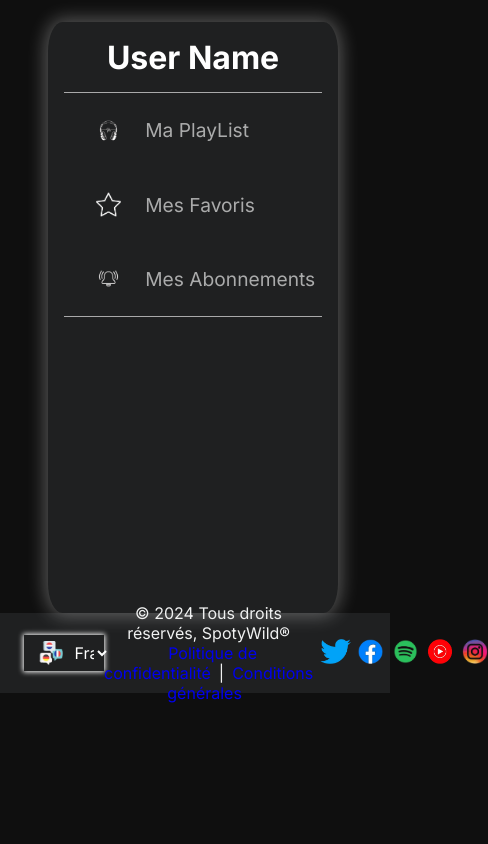
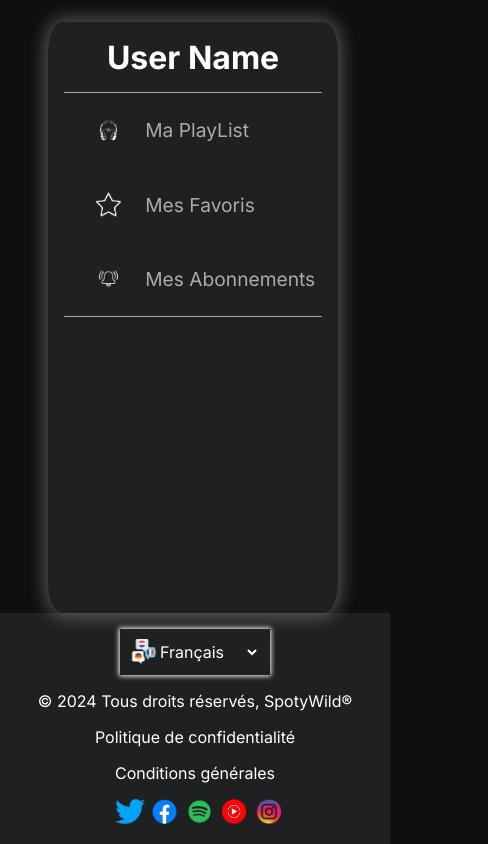
Before and after one commit to WildCodeSchool-2024-09/JS-Nantes-P2-Spotywild, a React (Vite) app in the folder client/: page /Politique in a window 390 px wide. Shown: the part 983-1827 px from the top of the page, 488 px wide, since content can reach past the window. Before the commit the page ends 1686 px from the top, so only its background shows below. Built offline with nearby package versions, Linux system fonts and the light colour scheme.

Commit message:
Footer : The responsive is done but note the menu.

```diff
--- a/client/src/Globals.css
+++ b/client/src/Globals.css
@@ -27,6 +27,9 @@ body {
 #root {
   width: 100vw;
 }
+a {
+  color: inherit;
+}
 header {
   width: 100%;
   background-color: var(--secondary-color);
@@ -42,6 +45,16 @@ header input {
 
 body {
   background-color: #0f0f0f;
+}
+
+footer {
+  display: grid;
+  grid-template-columns: 20% 60% 20%;
+  height: fit-content;
+  padding: 1rem 2rem;
+  gap: 1rem;
+  background-color: #1f2021;
+  align-items: center;
 }
 
 .the-main {
@@ -60,4 +73,9 @@ h2 {
   .leMain {
     grid-template-columns: 55% 44%;
   }
+  footer {
+    display: grid;
+    grid-template-columns: 1fr;
+    place-items: center;
+  }
 }
--- a/client/src/components/Footer/Footer.css
+++ b/client/src/components/Footer/Footer.css
@@ -1,31 +1,9 @@
-footer {
-  box-sizing: border-box;
-}
-
-footer {
-  background-color: #1f2021;
+.mentions {
   display: flex;
-  justify-content: space-between;
-  align-items: center;
-  padding: 16px;
-  height: 80px;
-  width: 100%;
-}
-.mentions {
+  flex-flow: column wrap;
   font-size: 0.8rem;
+  gap: 1rem;
   text-align: center;
-}
-.mentions,
-p {
-  color: rgb(240, 241, 241);
-}
-.condition,
-span {
-  margin-right: 8px;
-}
-.politique,
-span {
-  margin-left: 8px;
 }
 .icone {
   display: flex;
--- a/client/src/components/Footer/Footer.tsx
+++ b/client/src/components/Footer/Footer.tsx
@@ -5,20 +5,15 @@ import LanguageChoice from "../LanguageChoice/LanguageChoice";
 function Footer() {
   return (
     <footer className="footer">
-      <div>
       <LanguageChoice />
-      </div>
       <div className="mentions">
         <p>© 2024 Tous droits réservés, SpotyWild®</p>
-        <p>
         <Link className="politique" to="/Politique">
           Politique de confidentialité
         </Link>
-          <span>|</span>
         <Link className="condition" to="/Conditions">
           Conditions générales
         </Link>
-        </p>
       </div>
 
       {/* Section Réseaux Sociaux */}
--- a/client/src/components/LanguageChoice/LanguageChoice.css
+++ b/client/src/components/LanguageChoice/LanguageChoice.css
@@ -4,15 +4,13 @@
 
 .language-selector {
   display: flex;
-  margin-left: 8px;
 }
 .langue {
   display: flex;
-  padding: 7%;
-
+  padding: 10px;
   box-shadow: 0 0 5px 1px white;
-  min-width: 15vw;
-  max-height: 8vh;
+  max-width: 150px;
+  height: auto;
   align-items: center;
 }
 .logo {
@@ -22,7 +20,7 @@
   border: none;
   background: none;
   color: white;
-  width: 10vw;
+  width: 100%;
 }
 option {
   width: 200%;
@@ -32,7 +30,6 @@ option {
   background-color: black;
 }
 .langue img {
-  margin: 0 0.5rem 0 0.5rem;
-  width: 25px;
+  width: 20%;
   height: auto;
 }
```
Lines whose indentation alone changed are shown as unchanged.
